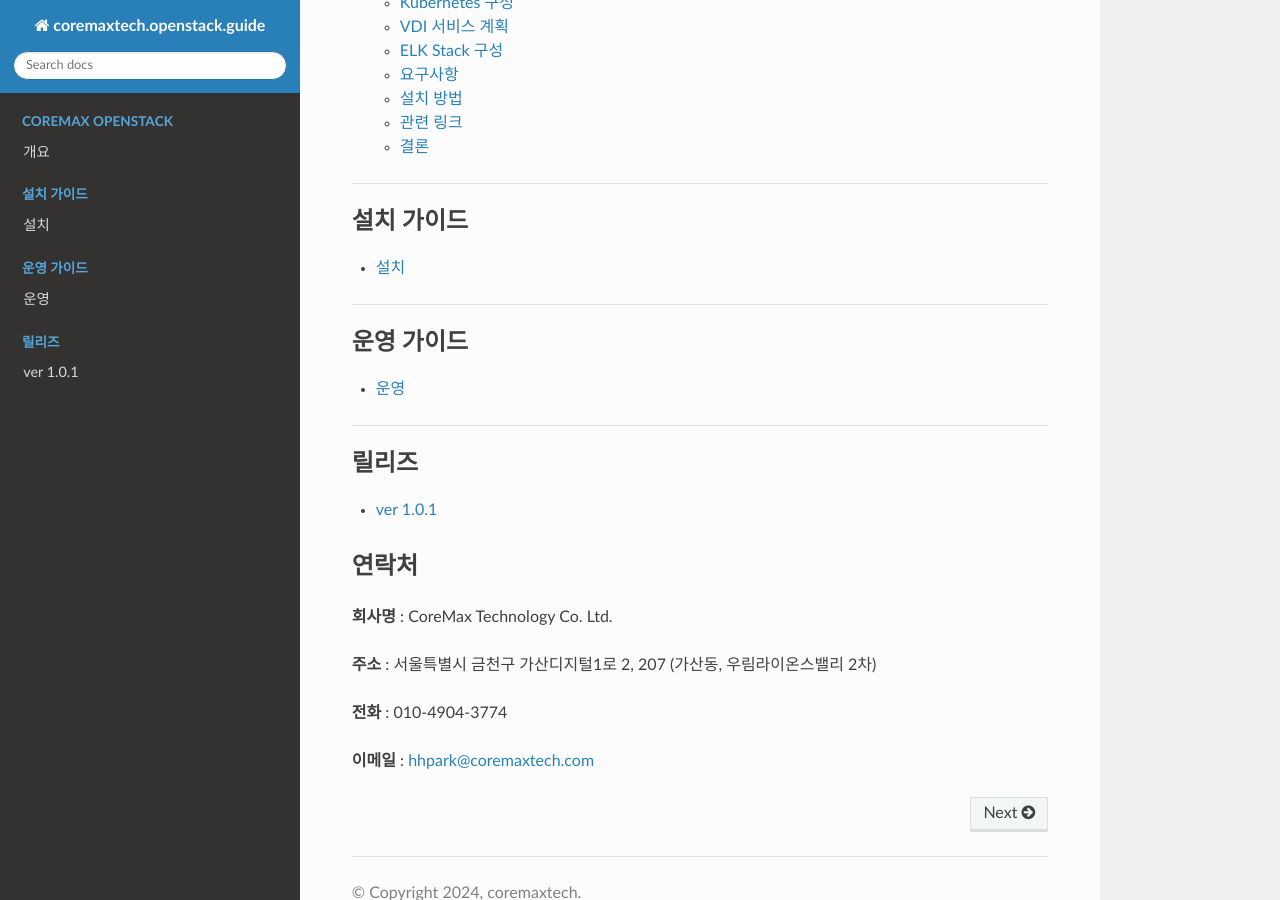
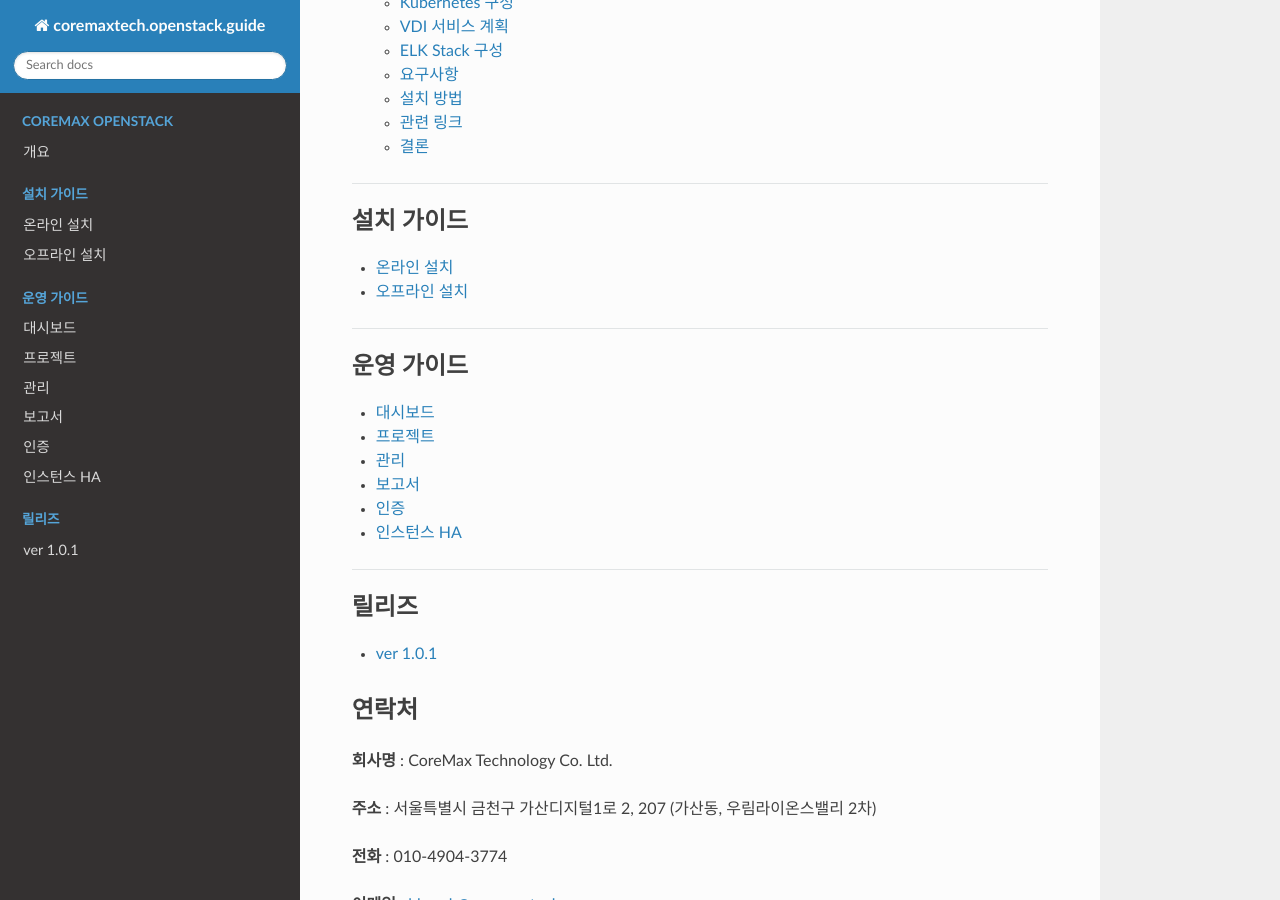
Before and after one commit to hoonhee92/install_tutorial.ver-0.1, a Sphinx documentation site: the page built from docs/source/index.rst, in a window 1280 px wide and 900 px high, scrolled down 1859 px. Built offline with Sphinx 7.4.7 and the Read the Docs theme 3.1.0, drawn with Linux system fonts in a browser that asks for light colours.

Commit message:
Update index.rst

```diff
--- a/docs/source/index.rst
+++ b/docs/source/index.rst
@@ -80,16 +80,20 @@ OpenStack과 전문 플러그인을 통해 강력한 클라우드 환경을 구
    :caption: 설치 가이드
    :maxdepth: 2
 
-   설치 <install/install-openstack>
-
+   온라인 설치 <install/install-openstack>
+   오프라인 설치 <install/install-openstack>
 --------
 
 .. toctree::
    :caption: 운영 가이드
    :maxdepth: 2
 
-   운영 <operation/operation-openstack>
-
+   대시보드 <operation/operation-openstack>
+   프로젝트 <operation/operation-openstack>
+   관리 <operation/operation-openstack>
+   보고서 <operation/operation-openstack>
+   인증 <operation/operation-openstack>
+   인스턴스 HA <operation/operation-openstack>
 --------
 
 .. toctree::
```
